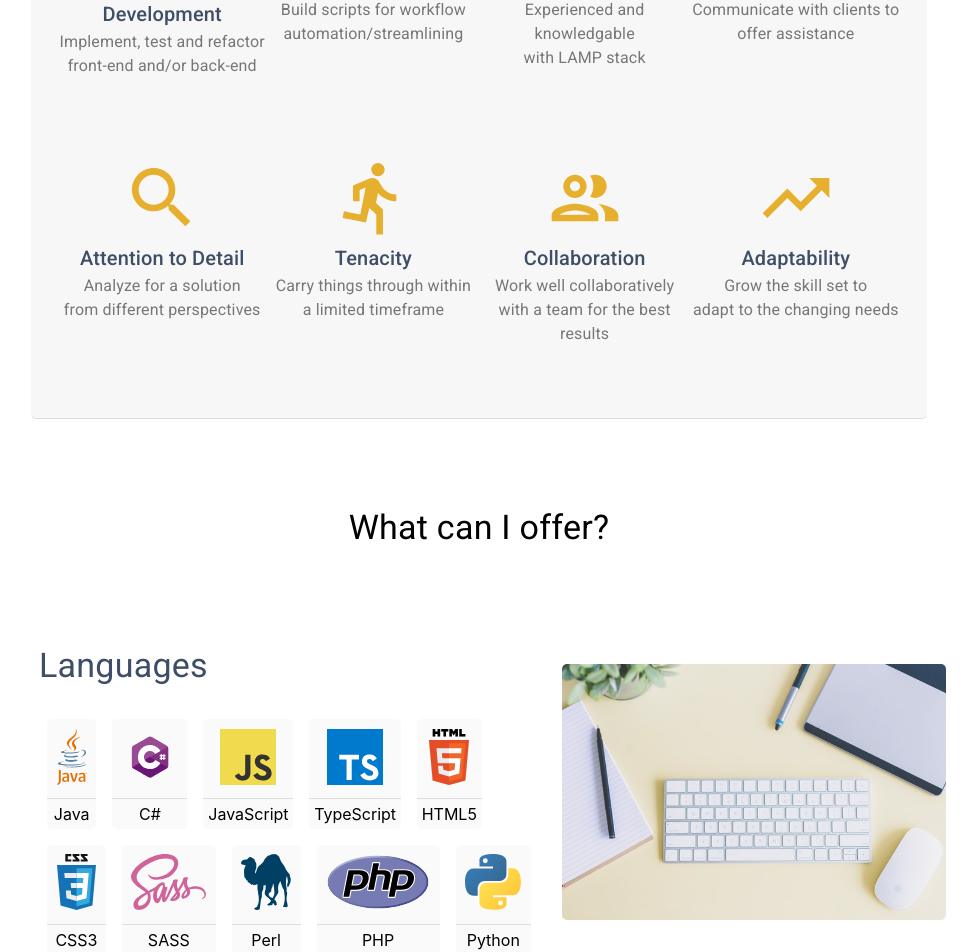
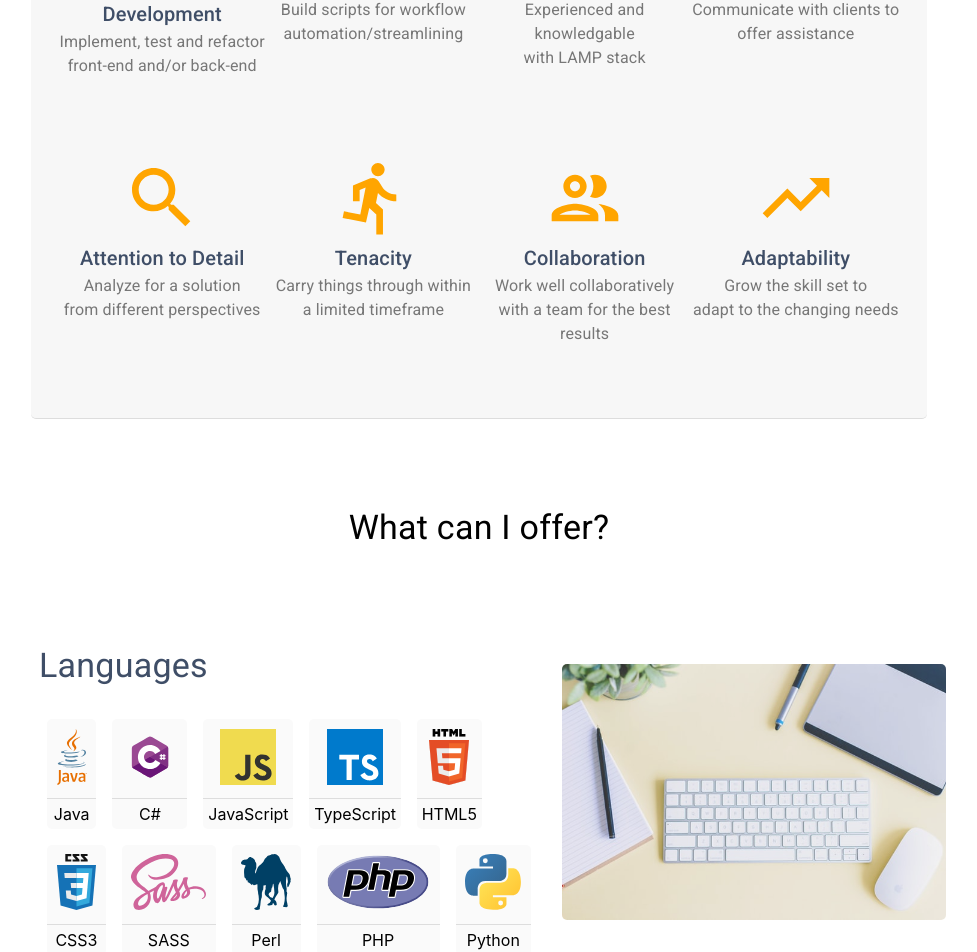
Before and after one commit to Kmzbch/Portfolio, a React (Create React App) app: page / in a window 1280 px wide. Shown: the part 1929-2881 px from the top of the page, without its empty margins (161-1138 px from the left). Built offline with nearby package versions, Linux system fonts and the light colour scheme.

Commit message:
qualification color fixed back

```diff
--- a/src/components/about/About.scss
+++ b/src/components/about/About.scss
@@ -69,7 +69,7 @@
 
 	.soft-skills {
 		font-size: 80px;
-		color: #e6af2e !important;
+		color: orange !important;
 	}
 
 	.skill-description {
```
